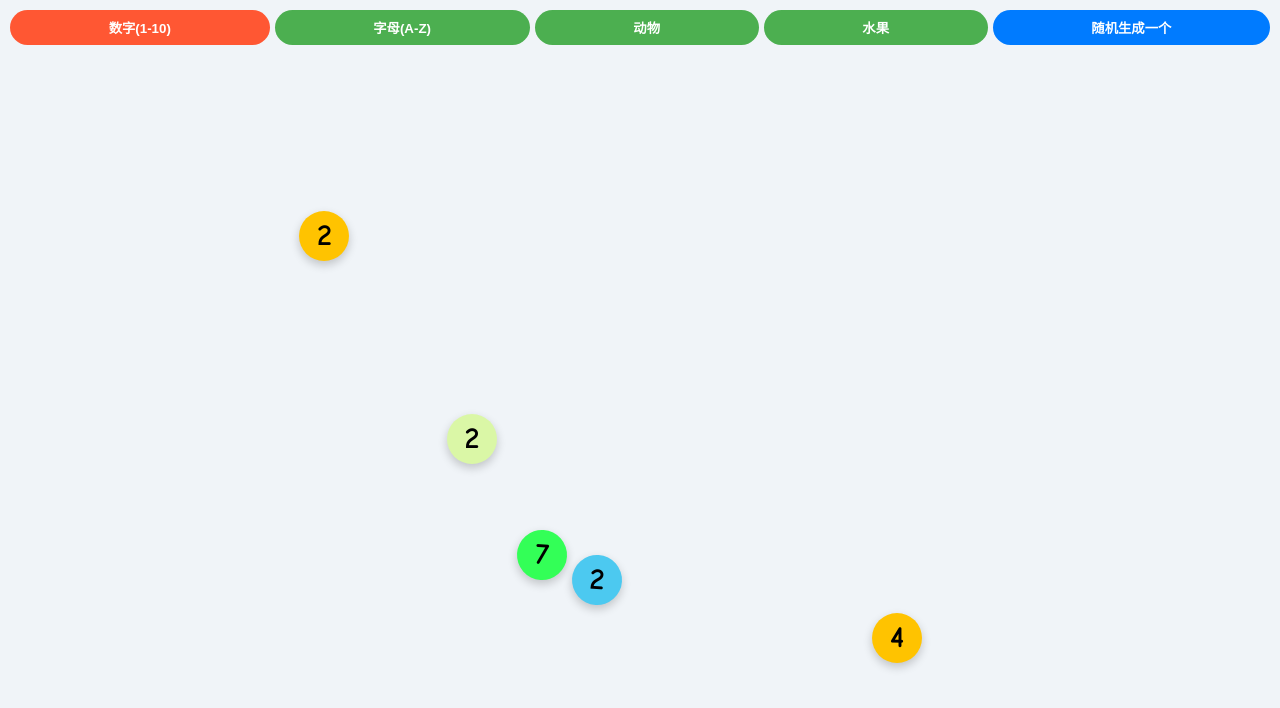
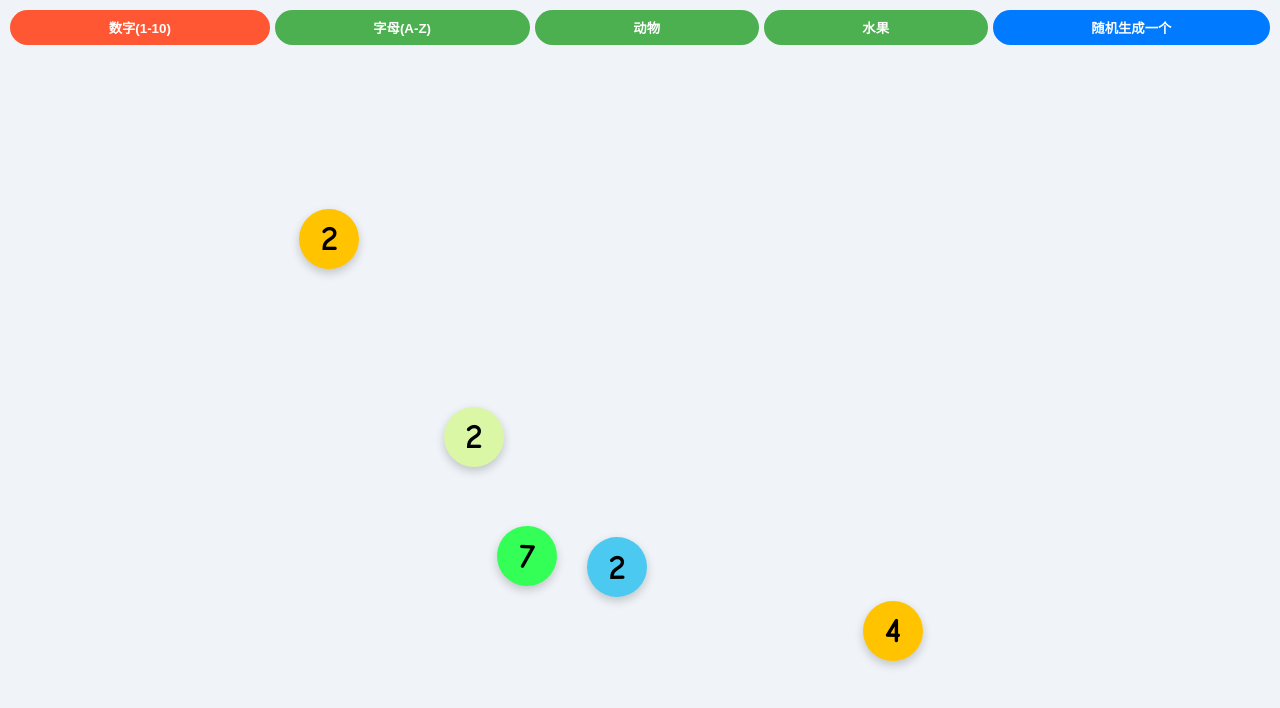
Before and after one commit to lsp430/baby_game_1, a plain HTML site: page index.html in a window 1280 px wide. Drawn offline with nearby package versions, Linux system fonts and the light colour scheme.

Commit message:
调整元素大小和提示文字

```diff
--- a/game.js
+++ b/game.js
@@ -3,7 +3,7 @@ const { Engine, Render, World, Bodies, Runner, Events, Body, MouseConstraint, Mo
 
 const container = document.getElementById('game-container');
 const MAX_SHAPES = 12;
-const SHAPE_RADIUS = 25;
+const SHAPE_RADIUS = 30;
 const COLLISION_CATEGORY_SHAPE = 0x0001;
 const COLLISION_CATEGORY_WALL = 0x0002;
 
--- a/index.html
+++ b/index.html
@@ -41,12 +41,12 @@
         /* ==================== 形状样式与果冻效果 ==================== */
         .shape-html {
             position: absolute;
-            width: 50px;
-            height: 50px;
+            width: 60px;
+            height: 60px;
             display: flex;
             justify-content: center;
             align-items: center;
-            font-size: 30px;
+            font-size: 35px;
             font-weight: bold;
             color: black;
             border-radius: 50%;
@@ -185,6 +185,8 @@
             opacity: 0;
             z-index: 500;
             pointer-events: none;
+            white-space: nowrap;     /* ⭐ 不换行 */
+            text-align: center;      /* 保险，防止某些浏览器调整布局 */
             transition:
                 opacity 0.3s ease-out,
                 transform 0.3s ease-out;
```
